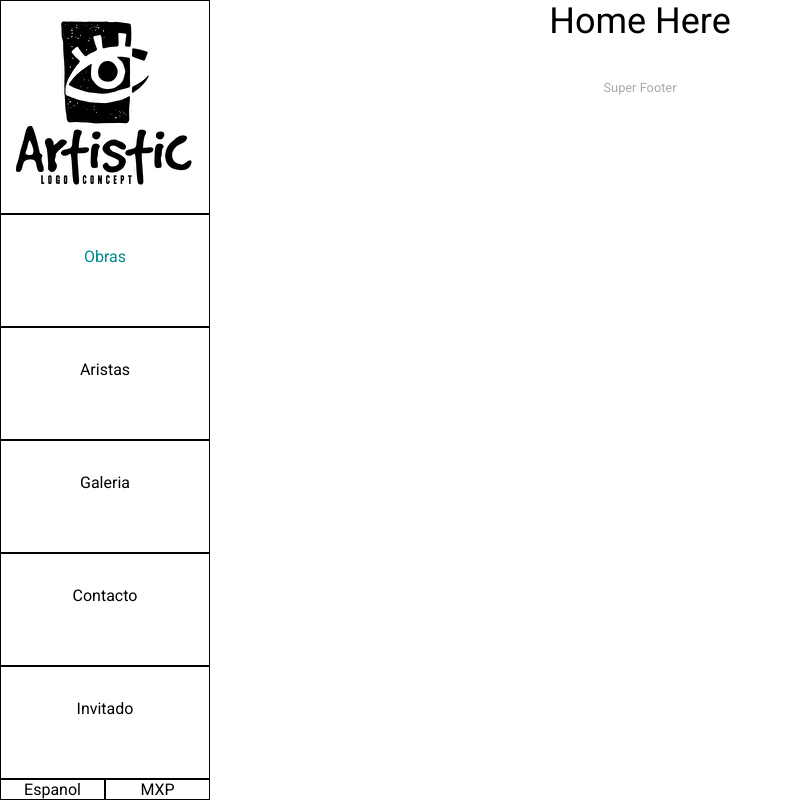
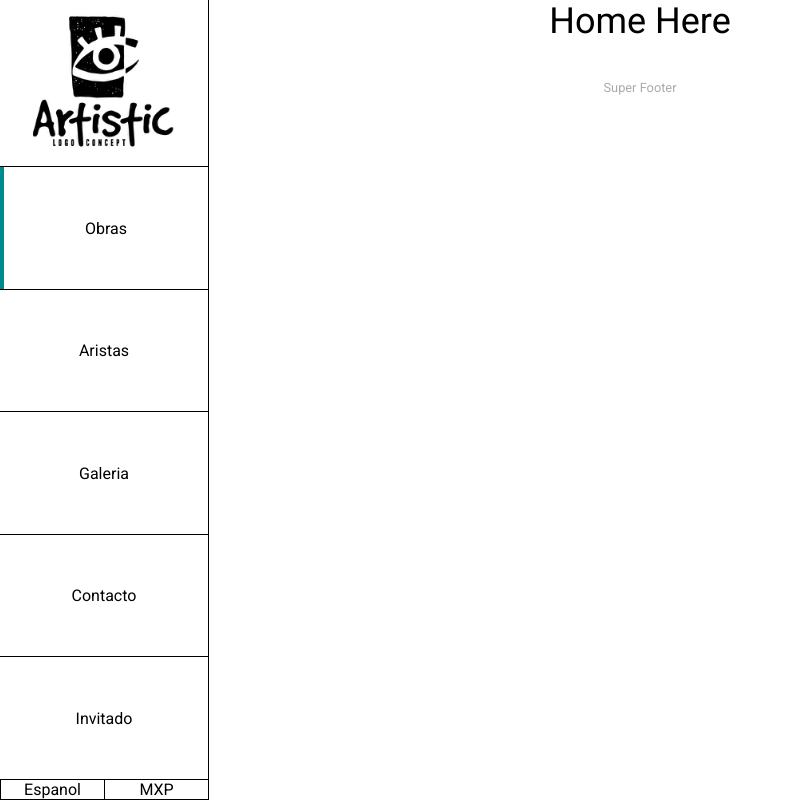
Before and after one commit to mgmediaweb/art-gallery, a React (Create React App) app: page / in a window 1280 px wide. Shown: the whole page, without its empty margins (0-793 px from the left). Built offline with nearby package versions, Linux system fonts and the light colour scheme.

Commit message:
Implement the suggested changes in the PR
- Fix the boarders in the link
- Fix the text align in center
- Remove the redundent boarders in the links
- Reduce the image of the logo to width of 80%
- Make the link to be in the enitire box
- Fix the acitive link display

```diff
--- a/src/components/navbar/Navbar.scss
+++ b/src/components/navbar/Navbar.scss
@@ -1,7 +1,7 @@
 @import '../../config';
 
 .active {
-  color: $color-active;
+  border-left: 0.3rem solid $color-active;
 }
 
 nav {
@@ -15,6 +15,7 @@ nav {
   align-items: center;
   justify-content: center;
   text-align: center;
+  border-right: 0.5px solid black;
 
   ul {
     display: flex;
@@ -23,13 +24,27 @@ nav {
 
     .logo {
       padding-top: 0;
+      border: none;
+      img {
+        width: 80%;
+      }
     }
 
     li {
-      border: 0.5px solid black;
+      border-top: 0.5px solid black;
       flex: 1;
-      padding-top: 2rem;
+      display: flex;
       position: relative;
+      align-items: center;
+      justify-content: center;
+      a {
+        width: 100%;
+        height: 100%;
+        text-align: center;
+        display: flex;
+        align-items: center;
+        justify-content: center;
+      }
     }
   }
 
@@ -41,6 +56,7 @@ nav {
     & > * {
       flex: 1;
       border: 0.5px solid black;
+      border-right: none;
     }
   }
 }
```
